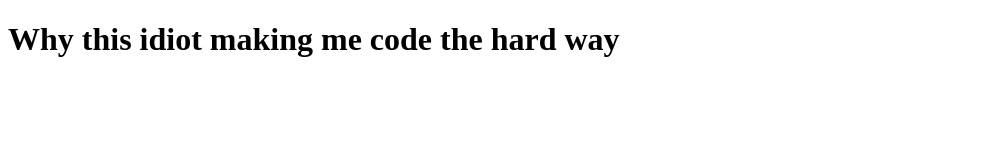
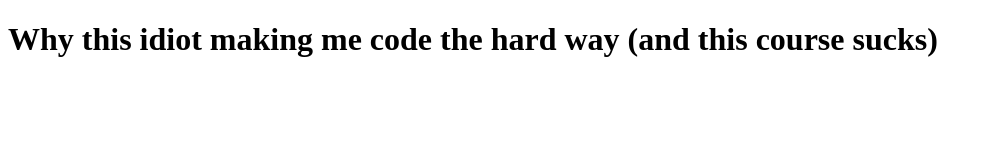
Before and after one commit to hisdoritos/co, a plain HTML site: page site/index.html in a window 1280 px wide. Shown: the whole page, without its empty margins (0-992 px from the left). Drawn offline with Linux system fonts and the light colour scheme.

Commit message:
i changed even more sheat

```diff
--- a/site/index.html
+++ b/site/index.html
@@ -6,6 +6,6 @@
 	<title>Hello</title>
 </head>
 <body>
-<h1> Why this idiot making me code the hard way </h1>
+<h1> Why this idiot making me code the hard way (and this course sucks)</h1>
 </body>
 </html>
```
